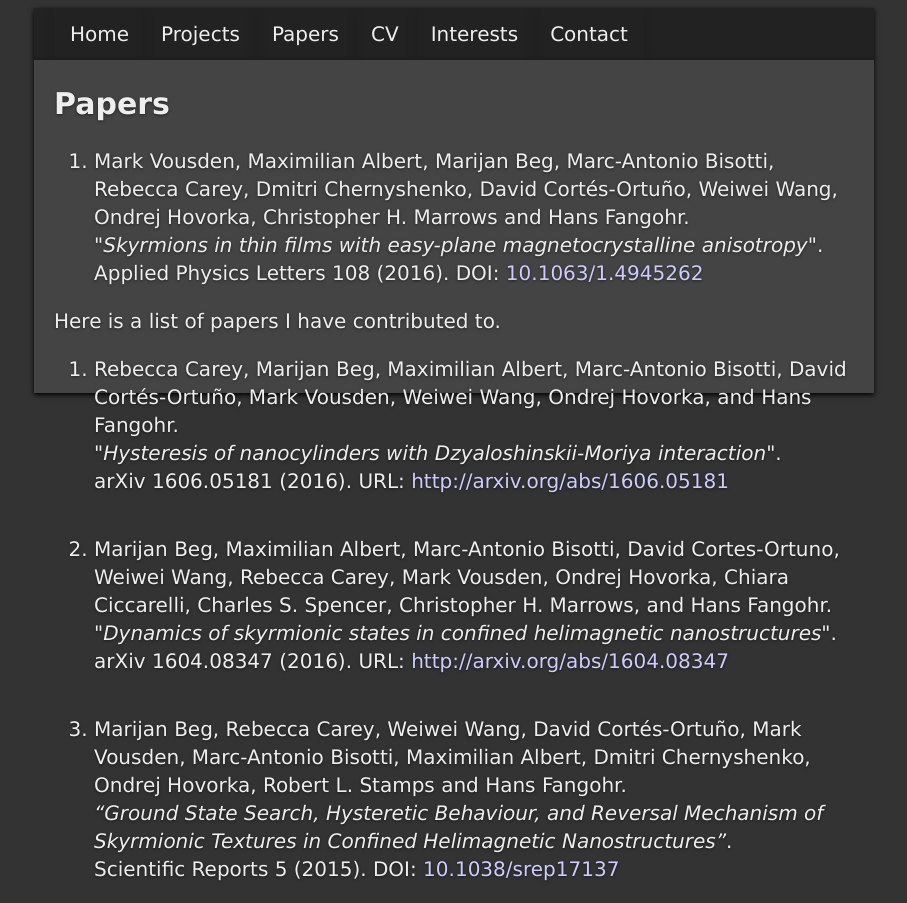
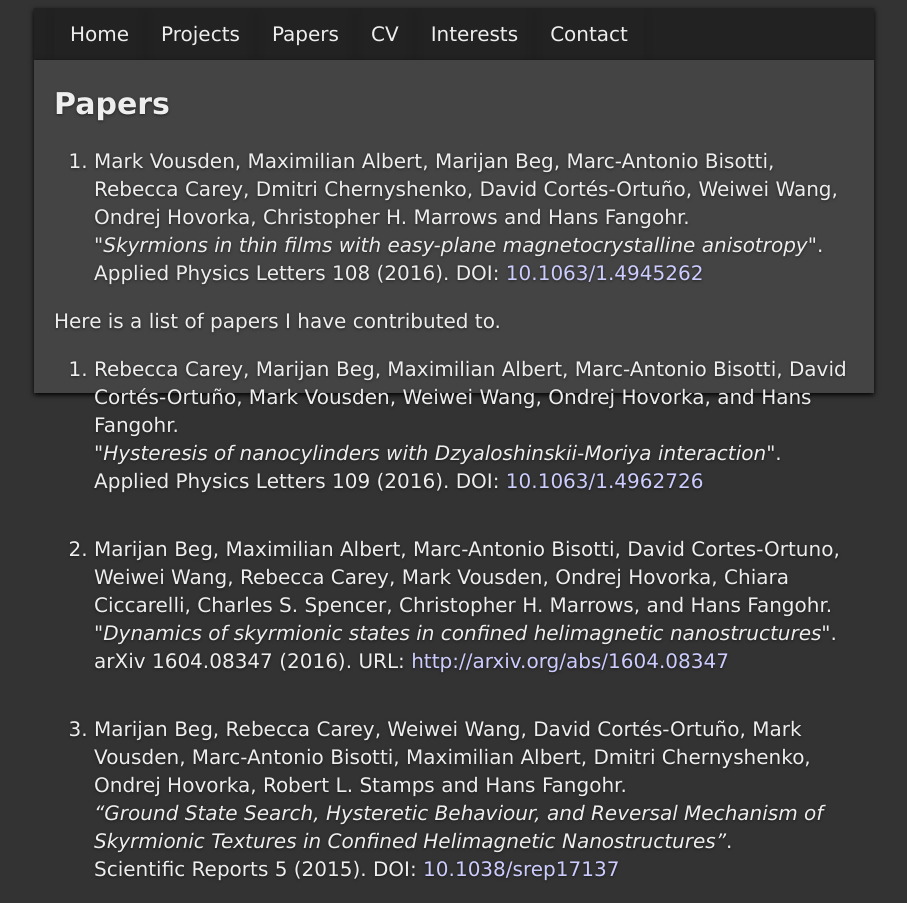
Before and after one commit to mvousden/personal-site, a Jekyll site: the page built from papers.html, in a window 1280 px wide. Shown: the whole page, without its empty margins (186-1093 px from the left). Built offline with Jekyll 4.4.1, drawn with Linux system fonts in a browser that asks for light colours.

Commit message:
Update RC's paper description.

```diff
--- a/papers.html
+++ b/papers.html
@@ -21,8 +21,9 @@ Cortés-Ortuño, Mark Vousden, Weiwei Wang, Ondrej Hovorka, and Hans
 Fangohr. <br>
 <i>"Hysteresis of nanocylinders with Dzyaloshinskii-Moriya
 interaction"</i>. <br>
-arXiv 1606.05181 (2016). URL:
-<a href=http://arxiv.org/abs/1606.05181>http://arxiv.org/abs/1606.05181</a>
+Applied Physics Letters 109 (2016).
+DOI:
+<a href=https://dx.doi.org/10.1063/1.4962726>10.1063/1.4962726</a>
 </p><li><p>
 Marijan Beg, Maximilian Albert, Marc-Antonio Bisotti, David Cortes-Ortuno,
 Weiwei Wang, Rebecca Carey, Mark Vousden, Ondrej Hovorka, Chiara Ciccarelli,
```
